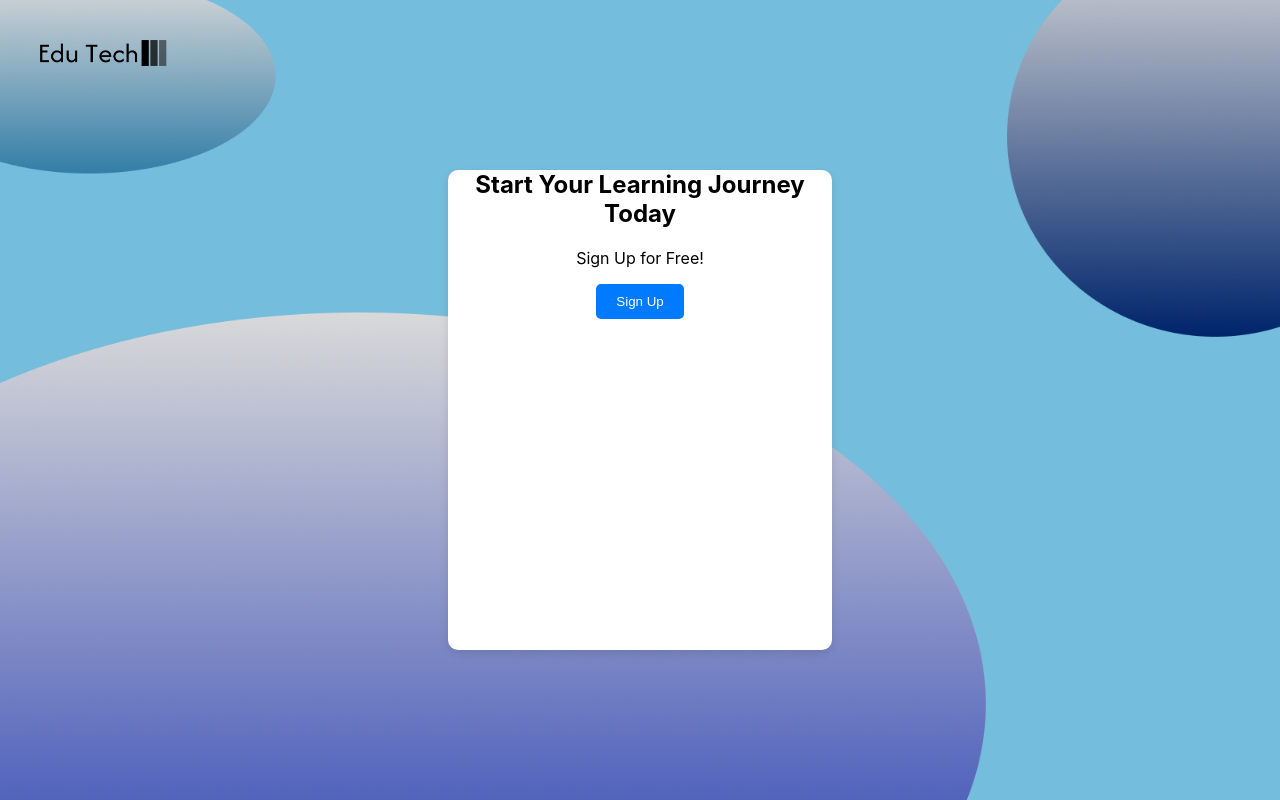
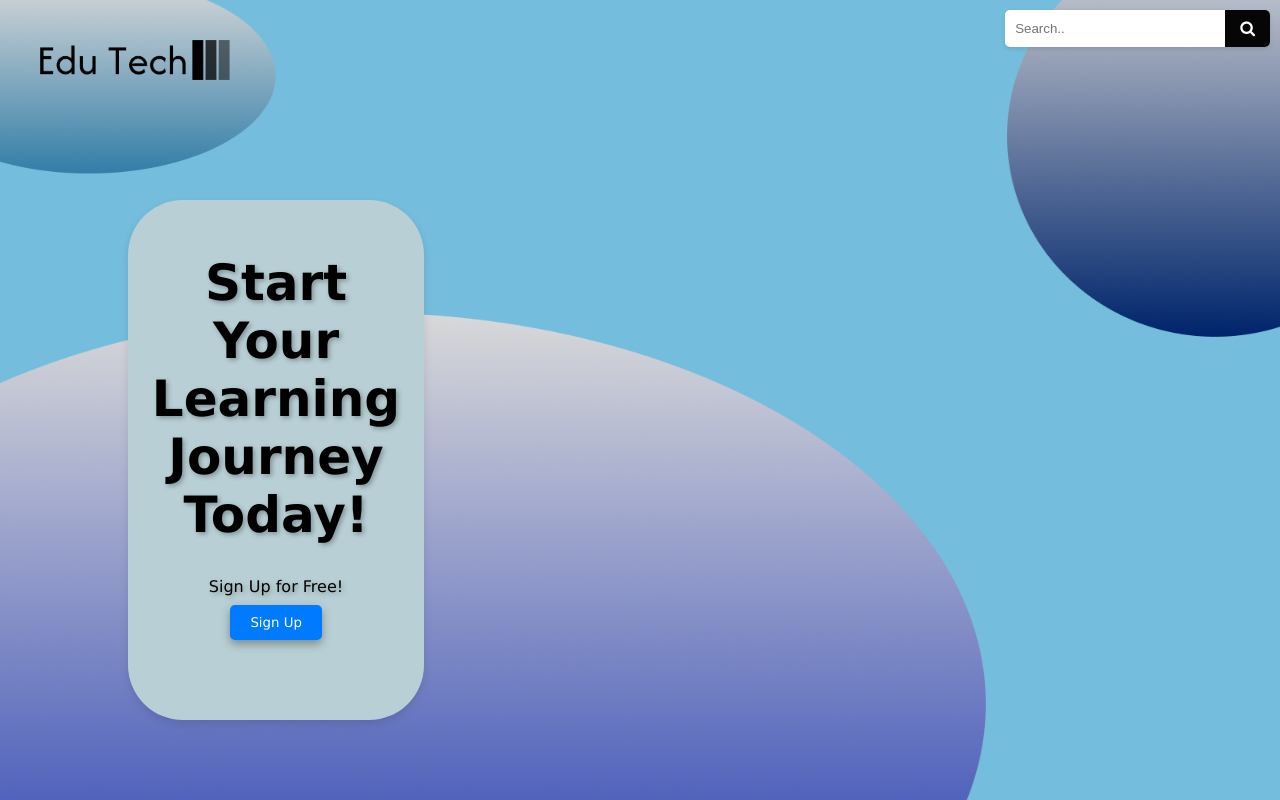
Before and after one commit to adviti1/EduTech, a React (Create React App) app in the folder edu-tech/: page / in a window 1280 px wide. Built offline with nearby package versions, Linux system fonts and the light colour scheme.

Commit message:
signup box and search bar

```diff
--- a/edu-tech/src/App.css
+++ b/edu-tech/src/App.css
@@ -7,7 +7,7 @@ html, body, #root {
   display:inline-block;
 }
 .logo {
-  width: 10vw;
+  width: 15vw;
   height: 10vh;
   background-image: url("edu-tech-high-resolution-logo-black-transparent.png");
   background-size: contain;
@@ -19,13 +19,43 @@ html, body, #root {
   z-index: 1000; /* Ensure it's on top of other elements */
   display:inline-block;
 }
-.search-container{
-  top:0;
-  right:0;
-  display:inline-block;
-  border-color: black;
-  border-radius: 60px;
+.search-container {
+  position: fixed; /* Position the container relative to the viewport */
+  top: 10px; /* Adjust the distance from the top */
+  right: 10px; /* Adjust the distance from the right */
+  display: flex; /* Align items horizontally */
+  align-items: center; /* Center the items vertically */
+  background-color: white; /* Background color of the container */
+  border-radius: 5px; /* Rounded corners */
+  box-shadow: 0 2px 4px rgba(0, 0, 0, 0.1); /* Slight shadow for better visibility */
+  /* Space inside the container */
 }
+
+.search-container input[type="text"] {
+  border: none; /* Remove default border */
+  padding: 10px; /* Space inside the input field */
+  border-radius: 5px 0 0 5px; /* Rounded corners for the input */
+  outline: none; /* Remove the default focus outline */
+  width: 200px; /* Width of the input field */
+}
+
+.search-container button {
+  border: none; /* Remove default border */
+  background-color: #050605; /* Button background color */
+  color: white; /* Button text color */
+  padding: 10px 15px; /* Space inside the button */
+  border-radius: 0 5px 5px 0; /* Rounded corners for the button */
+  cursor: pointer; /* Change cursor to pointer on hover */
+}
+
+.search-container button:hover {
+  background-color: #1f12b3; /* Darker background on hover */
+}
+
+.search-container button i {
+  font-size: 16px; /* Icon size */
+}
+
 .App {
   display: flex;
   justify-content: center;
@@ -50,15 +80,41 @@ html, body, #root {
   text-align: center;
   box-shadow: 0 4px 8px rgba(0, 0, 0, 0.1);
 }
+.h1{
+  font-family: Verdana, Geneva, Tahoma, sans-serif;
+  font-size:50px;
+}
+.h2{
+  font-family: Verdana, Geneva, Tahoma, sans-serif;
+}
+.b1{
+  position: absolute;
+  bottom:10vh;
+  left:8vw;
+  border-radius: 40px;
+  font-family: Verdana, Geneva, Tahoma, sans-serif;
+  box-shadow: 0 4px 10px rgba(35, 34, 34, 0.4);
+}
 .card1 {
-  background-color: white;
-  border-radius: 10px;
+  background-color: rgb(184, 208,213);
+  box-shadow: 0 4px 10px rgba(35, 34, 34, 0.4);
+  border-color: white;
+  border-radius: 55px;
+  text-shadow: 2px 2px 5px rgba(0, 0, 0, 0.3);
   width:30vw;
   height:60vh;
-  left:0px;
+  position: absolute;
+  top:25vh;
+  left: 10vw;
+  width: 20vw;
+  height: 60vh;
   text-align: center;
   box-shadow: 0 4px 8px rgba(0, 0, 0, 0.1);
+  padding:0;
+  margin:0;
+  padding: 20px;
 }
+
 
 .card h2 {
   margin: 0 0 10px;
--- a/edu-tech/src/App.js
+++ b/edu-tech/src/App.js
@@ -4,15 +4,15 @@ function App() {
   return (
     <div className="App">
     <div className="logo"></div>
-    {/* <div className="search-container">
+    <div className="search-container">
           <input type="text" placeholder="Search.." name="search" />
           <button type="submit"><i className="fa fa-search"></i></button>
-      </div> */}
+      </div>
       <div className="part1">
         <div className="card1">
-          <h2>Start Your Learning Journey Today</h2>
-          <p>Sign Up for Free!</p>
-          <button>Sign Up</button>
+          <h1 className="h1">Start Your Learning Journey Today!</h1>
+          <p className="h2">Sign Up for Free!</p>
+          <button className="b1">Sign Up</button>
         </div>
         {/* <div className="card">
           <h2>Master Coding for Free: Dive into Courses for Every Programming Language!</h2>
```
